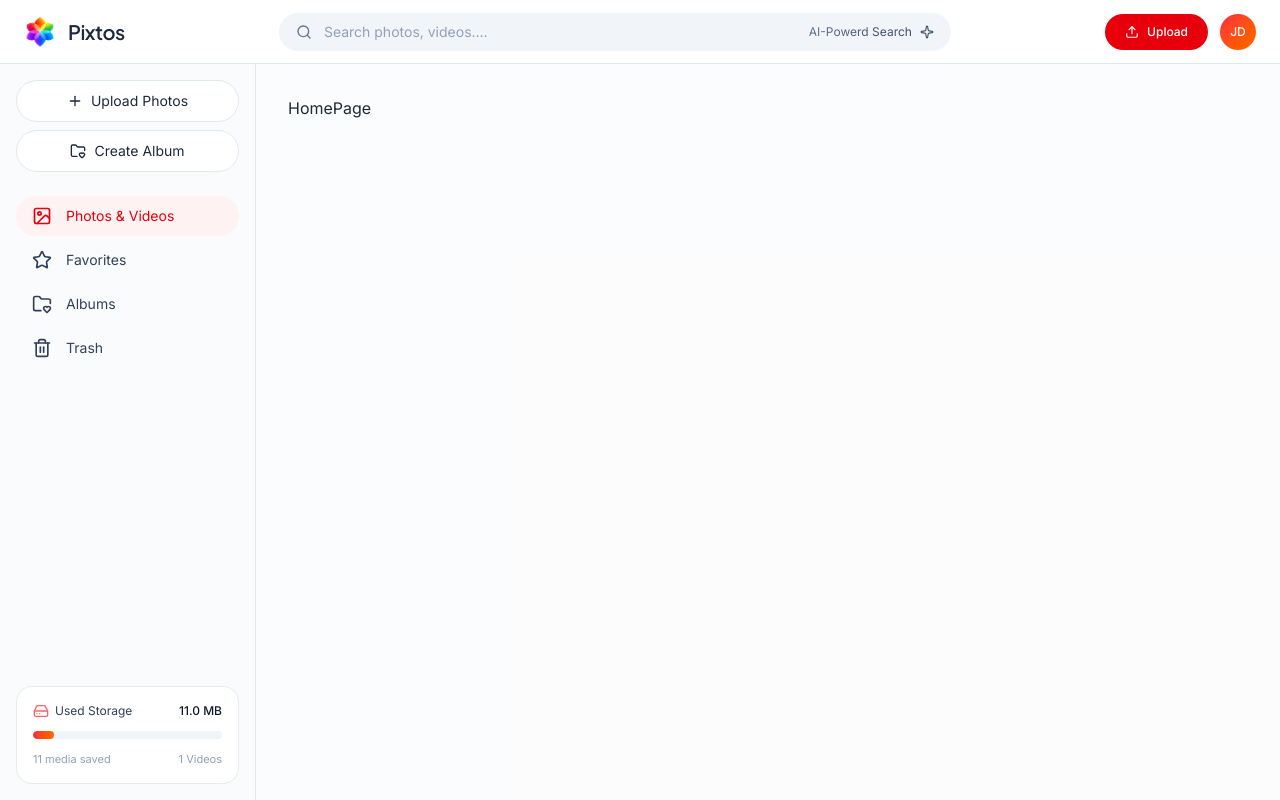
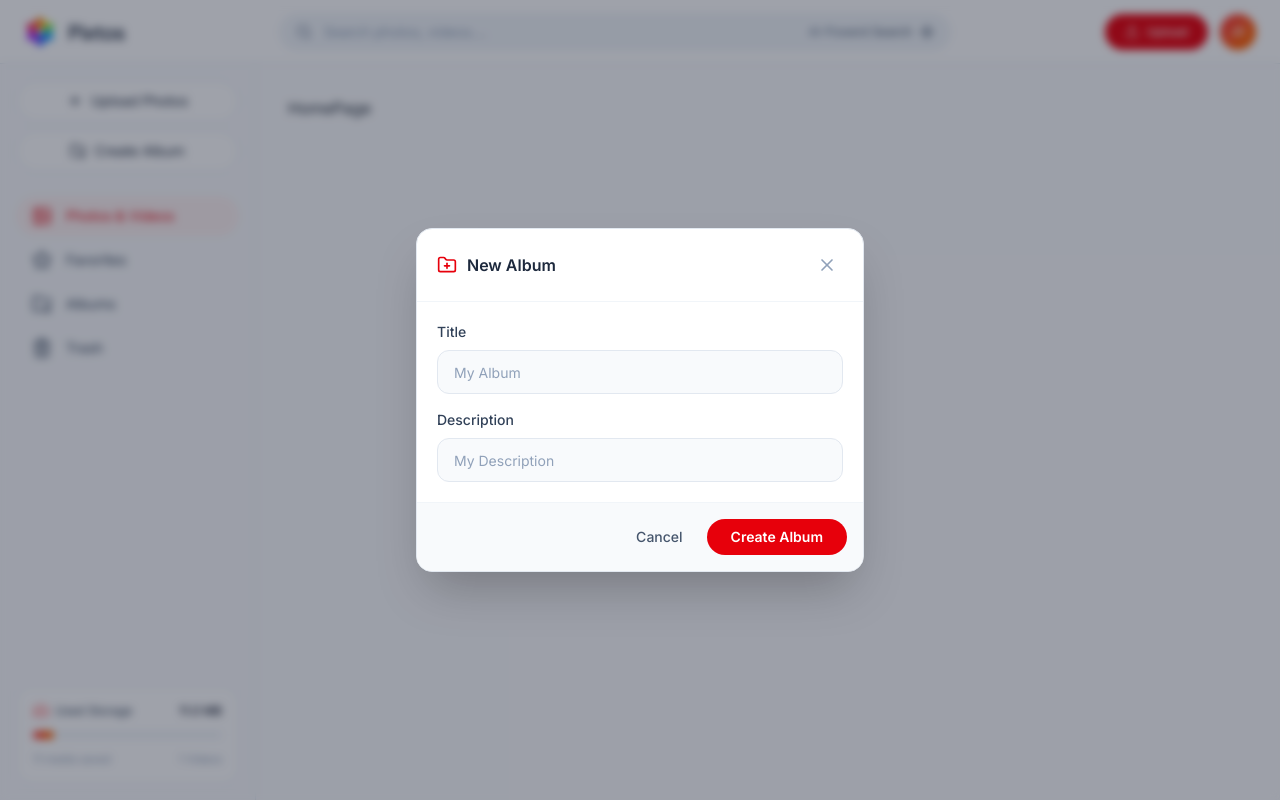
Before and after one commit to codexmish/Pixtos-Client, a Next.js app: page / in a window 1280 px wide. Both pictures are taken after a click on the button "Create Album". Built offline with nearby package versions, Linux system fonts and the light colour scheme; a web font is replaced by a local one.

Commit message:
create album model and form added

```diff
--- /dev/null
+++ b/src/components/form/CreateAlbumForm.tsx
@@ -0,0 +1,131 @@
+import { useForm } from "@tanstack/react-form";
+import React from "react";
+import { Field, FieldError, FieldLabel } from "../ui/field";
+import { Input } from "../ui/input";
+
+const CreateAlbumForm = ({
+  initialPhotoIds,
+  handleClose
+}: {
+  initialPhotoIds: string[],
+  handleClose: any;
+}) => {
+  // ------tanstack form
+  const form = useForm({
+    defaultValues: {
+      title: "",
+      description: "",
+    },
+    onSubmit: (data) => {
+      const loginData = {
+        title: data.value.title,
+        description: data.value.description,
+      };
+
+      console.log(loginData);
+    },
+  });
+
+  return (
+    <>
+      {/* --------form */}
+      <form
+        className="flex flex-col"
+        onSubmit={(e) => {
+          e.preventDefault();
+          form.handleSubmit();
+        }}
+      >
+        <div className="flex flex-col gap-4 p-5">
+        {/* -------------title */}
+        <form.Field name="title">
+          {(field) => {
+            const isValid =
+              field.state.meta.isTouched && !field.state.meta.isValid;
+
+            return (
+              <Field className="gap-2">
+                <FieldLabel
+                  htmlFor={field.name}
+                  className="text-sm font-medium text-slate-700"
+                >
+                  Title
+                </FieldLabel>
+                <Input
+                  id={field.name}
+                  name={field.name}
+                  onChange={(e) => field.handleChange(e.target.value)}
+                  value={field.state.value}
+                  onBlur={field.handleBlur}
+                  autoComplete="off"
+                  placeholder="My Album"
+                  className={`h-11 rounded-xl border-slate-200 bg-slate-50 px-4 text-sm text-slate-800 placeholder:text-slate-400 focus-visible:border-red-500 focus-visible:bg-white focus-visible:ring-3 focus-visible:ring-red-500/10 ${isValid ? "border-red-500" : ""}`}
+                />
+                {isValid && (
+                  <FieldError
+                    className="text-xs text-red-500"
+                    errors={field.state.meta.errors}
+                  />
+                )}
+              </Field>
+            );
+          }}
+        </form.Field>
+
+        {/* -------------description */}
+        <form.Field name="description">
+          {(field) => {
+            const isValid =
+              field.state.meta.isTouched && !field.state.meta.isValid;
+
+            return (
+              <Field className="gap-2">
+                <FieldLabel
+                  htmlFor={field.name}
+                  className="text-sm font-medium text-slate-700"
+                >
+                  Description
+                </FieldLabel>
+                <Input
+                  id={field.name}
+                  name={field.name}
+                  onChange={(e) => field.handleChange(e.target.value)}
+                  value={field.state.value}
+                  onBlur={field.handleBlur}
+                  autoComplete="off"
+                  placeholder="My Description"
+                  className={`h-11 rounded-xl border-slate-200 bg-slate-50 px-4 text-sm text-slate-800 placeholder:text-slate-400 focus-visible:border-red-500 focus-visible:bg-white focus-visible:ring-3 focus-visible:ring-red-500/10 ${isValid ? "border-red-500" : ""}`}
+                />
+                {isValid && (
+                  <FieldError
+                    className="text-xs text-red-500"
+                    errors={field.state.meta.errors}
+                  />
+                )}
+              </Field>
+            );
+          }}
+        </form.Field>
+
+        {initialPhotoIds.length > 0 && (
+          <p className="rounded-lg bg-orange-50 px-3 py-2 text-xs text-orange-700">
+            {initialPhotoIds.length} photos will be added autometically
+          </p>
+        )}
+        </div>
+
+        <div className="modal-footer gap-2">
+            <button type="button" onClick={handleClose} className="btn-secondary">
+                Cancel
+            </button>
+
+            <button type="submit" onClick={handleClose} className="btn-primary">
+                Create Album
+            </button>
+        </div>
+      </form>
+    </>
+  );
+};
+
+export default CreateAlbumForm;
--- a/src/components/layout/Sidebar.tsx
+++ b/src/components/layout/Sidebar.tsx
@@ -13,6 +13,7 @@ import Image from "next/image";
 import Link from "next/link";
 import { usePathname, useRouter } from "next/navigation";
 import { useEffect, useState } from "react";
+import CreateAlbumModel from "../module/album/CreateAlbumModel";
 
 const DUMMY_STATS = {
   mediaCount: 11,
@@ -202,6 +203,13 @@ const Sidebar = () => {
           </div>
         </div>
       </aside>
+
+      <CreateAlbumModel
+        isOpen={createAlbumState.isopen}
+        onclose={() => setCreateAlbumState({ isopen: false, photoIds: [] })}
+        onAlbumCreated={handleAlbumCreate}
+        initialPhotoIds={createAlbumState.photoIds}
+      />
     </>
   );
 };
--- /dev/null
+++ b/src/components/module/album/CreateAlbumModel.tsx
@@ -0,0 +1,66 @@
+"use client";
+import CreateAlbumForm from "@/components/form/CreateAlbumForm";
+import { FolderPlusIcon, XIcon } from "lucide-react";
+import React, { useState } from "react";
+
+export type Album = {
+  _id: string;
+  title: string;
+  description?: string;
+};
+
+type CreateAlbumModelProps = {
+  isOpen: boolean;
+  onclose: () => void;
+  onAlbumCreated: (album: Album) => void;
+  initialPhotoIds?: string[];
+};
+
+const CreateAlbumModel = ({
+  isOpen,
+  onclose,
+  onAlbumCreated,
+  initialPhotoIds = [],
+}: CreateAlbumModelProps) => {
+  const [title, setTitle] = useState("");
+  const [description, setDescription] = useState("");
+
+  if (!isOpen) return null;
+
+  const handleSubmit = async (e: React.SubmitEvent<HTMLFormElement>) => {
+    e.preventDefault();
+  };
+
+  const handleClose = () => {
+    setTitle("");
+    setDescription("");
+    onclose();
+  };
+
+  return (
+    <div className="modal-backdrop">
+      <div className="modal-box-md shadow-2xl">
+        <div className="modal-header">
+          <div className="flex items-center gap-2.5">
+            <FolderPlusIcon className="size-5 text-red-600" />
+            <h3 className="text-base font-semibold text-slate-800">New Album</h3>
+          </div>
+          <button
+            type="button"
+            onClick={handleClose}
+            className="p-1.5 rounded-full text-slate-400 hover:text-slate-600 hover:bg-slate-100 transition cursor-pointer"
+          >
+            <XIcon className="size-5" />
+          </button>
+        </div>
+
+        <CreateAlbumForm
+          initialPhotoIds={initialPhotoIds}
+          handleClose={handleClose}
+        />
+      </div>
+    </div>
+  );
+};
+
+export default CreateAlbumModel;
```
